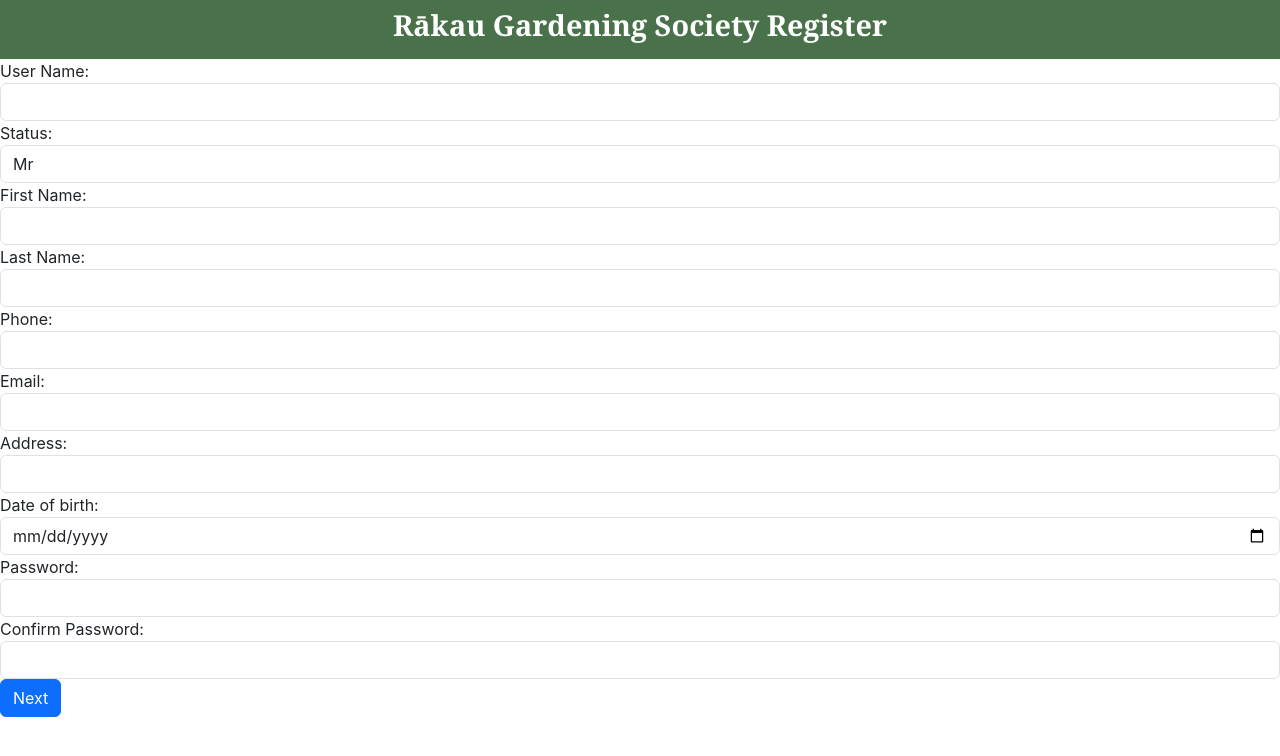
After one commit to AnnieDJ/GardenClass, a Flask app: page /register in a window 1280 px wide. The commit adds this page. Shown: the top 756 px of the page. Run offline with Flask 3, Linux system fonts and the light colour scheme.

Commit message:
Member Register Functions
Member Register Functions

```diff
--- a/app/garden_club.sql
+++ b/app/garden_club.sql
@@ -17,6 +17,16 @@ CREATE TABLE IF NOT EXISTS member (
     subscription_date DATE,
     type VARCHAR(100),
     expiry_date DATE
+);
+
+-- Create bank table for member
+CREATE TABLE IF NOT EXISTS bank_info (
+    bank_info_id INT PRIMARY KEY AUTO_INCREMENT,
+    bank_name VARCHAR(100),
+    bank_card VARCHAR(100),
+    security_code VARCHAR(50),
+    member_id INT,
+    FOREIGN KEY (member_id) REFERENCES member(member_id) ON DELETE CASCADE
 );
 
 -- Create instructor table
--- a/app/home_views.py
+++ b/app/home_views.py
@@ -2,7 +2,7 @@ from app import app
 from flask import Flask, render_template
 from flask import session,request, redirect,url_for
 from app import utils
-from datetime import date
+import re
 
 @app.route('/')
 @app.route('/home')
@@ -33,7 +33,7 @@ def login():
                 msg = 'Invalid User'
                 return render_template('login.html', msg=msg)
 
-            user_id = cursor.fetchone()[0]
+            user_id = cursor.fetchone().user_id
             account = user[:4] + (user_id,)
             password = account[2]
 
@@ -56,6 +56,98 @@ def login():
 
     return render_template('login.html', msg=msg)
 
+@app.route('/register', methods=['GET', 'POST'])
+def register():
+    msg = ''
+    session.clear()
+    if request.method == 'POST':
+        # Form submitted, process the data
+        username  = request.form['user_name']
+
+        # Validation checks
+        if not all(request.form.values()):
+            msg = 'Please fill out all the fields!'
+        elif not re.match(r'[^@]+@[^@]+\.[^@]+', request.form['email']):
+            msg = 'Invalid email address!'
+        # Additional validation checks...
+
+        if not msg:
+            # Data is valid, proceed with registration
+            cursor = utils.getCursor()
+            cursor.execute('SELECT * FROM member WHERE user_name = %s', (username,))
+            account = cursor.fetchone()
+            if account:
+                msg = 'Account already exists!'
+            else:
+                print("Setting session value--------------------------")
+                session['user_name'] = request.form['user_name']
+                session['title'] = request.form['title']
+                session['firstname'] = request.form['first_name']
+                session['lastname'] = request.form['last_name']
+                session['phone'] = request.form['phone']
+                session['email'] = request.form['email']
+                session['address'] = request.form['address']
+                session['date_of_birth'] = request.form['date_of_birth']
+
+                password = request.form['confirm_password']
+                hashed = utils.hashing.hash_value(password, salt='schwifty')
+                session['confirm_password'] = hashed
+
+                return redirect(url_for('bank_info'))
+
+        elif request.method == 'POST':
+             # Form is empty... (no POST data)
+             msg = 'Please fill out the form!'
+    # Show registration form with message (if any)
+    return render_template('/register/register.html', msg=msg)
+
+@app.route('/bank_info', methods=['GET', 'POST'])
+def bank_info():
+    if request.method == 'POST':
+        # Process bank information form
+
+        session['bank_name'] = request.form['bank_name']
+        session['bank_card'] = request.form['bank_card']
+        session['security_code'] = request.form['security_code']
+
+        # Redirect to the final step or any other step
+        return redirect(url_for('payment'))
+
+    return render_template('/register/bank_info.html')
+
+@app.route('/payment', methods=['GET', 'POST'])
+def payment():
+    # Retrieve user information from session
+    if request.method == 'POST':
+       pay_now = request.form['pay_now']
+
+       cursor = utils.getCursor()
+       cursor.execute('INSERT INTO member (user_name, title, first_name, last_name, position, phone_number, email, address, date_of_birth) VALUES (%s, %s, %s, %s, %s, %s, %s, %s, %s)', (session['user_name'], session['title'], session['firstname'],session['lastname'],'Member',session['phone'], session['email'], session['address'], session['date_of_birth']))
+       user_id =cursor.lastrowid
+       cursor.execute('INSERT INTO user (user_name, password, role, related_member_id) VALUES (%s, %s, %s, %s)',(session['user_name'], session['confirm_password'],'Member',user_id))
+       cursor.execute('INSERT INTO bank_info (bank_name,bank_card,security_code,member_id) VALUES (%s, %s, %s, %s)',(session['bank_name'],session['bank_card'],session['security_code'],user_id))
+
+       if pay_now == 'Yes':
+             pay_type = request.form['pay_type']
+             if pay_type == 'Annual':
+                #Annual pay
+                pay_amount = 1000
+                expiry_date = utils.one_year_later()
+             else:
+                 #Monthly Pay
+                pay_amount = 100
+                expiry_date = utils.one_month_later()
+
+             payment_date = utils.current_date_time()
+
+             cursor.execute('INSERT INTO payments (user_id,amount,payment_type,payment_date,status) VALUES (%s,%s,%s,%s,%s)',(user_id,pay_amount,'Subscription',payment_date,'Completed'))
+             cursor.execute('INSERT INTO subscriptions (user_id,type,start_date,end_date,status) VALUES (%s,%s,%s,%s,%s)',(user_id,pay_type,payment_date,expiry_date,'Active'))
+             # Clear session data after registration
+             session.clear()
+             return redirect(url_for('home'))
+
+    return render_template('/register/payment.html')
+
 @app.route('/logout')
 def logout():
     # Remove session data, this will log the user out
--- a/app/templates/index.html
+++ b/app/templates/index.html
@@ -134,7 +134,7 @@
                             </p>
                         </div>
 
-                        <a href="#" class="button--link button--flex">
+                        <a href="{{url_for('register')}}" class="button--link button--flex" id="registerBtn">
                             Sign Up Now <i class="ri-arrow-right-down-line button__icon"></i>
                         </a>
                     </div>
@@ -517,5 +517,6 @@
 
         <!--=============== MAIN JS ===============-->
         <script src="static/js/main.js"></script>
+
     </body>
 </html>
--- /dev/null
+++ b/app/templates/register/register.html
@@ -0,0 +1,76 @@
+<!DOCTYPE html>
+<html>
+<head>
+    <meta charset="utf-8">
+    <title>{% block title %}{% endblock %}</title>
+    <link rel="stylesheet" href="{{ url_for('static', filename='basestyle.css') }}">
+    <link rel="stylesheet" href="https://use.fontawesome.com/releases/v5.7.1/css/all.css">
+    <!-- Bootstrap CSS link -->
+    <link href="https://cdn.jsdelivr.net/npm/bootstrap@5.3.2/dist/css/bootstrap.min.css" rel="stylesheet" integrity="sha384-T3c6CoIi6uLrA9TneNEoa7RxnatzjcDSCmG1MXxSR1GAsXEV/Dwwykc2MPK8M2HN" crossorigin="anonymous">
+</head>
+
+<body>
+    <header class="navbar">
+        <div class="navbar-container">
+            <h1 class="logo">Rākau Gardening Society Register</h1>
+        </div>
+    </header>
+<div class="modal-body">
+    <!-- Registration form -->
+    <form action="{{ url_for('register') }}" method="post" autocomplete="off">
+        <!-- Form fields -->
+        <div class="form-group">
+            <label for="user_name">User Name:</label>
+            <input type="text" class="form-control" id="user_name" name="user_name" required>
+        </div>
+        <label for="title">Status:</label>
+            <select class="form-control" id="title" name="title" required>
+                <option value="Mr" selected>Mr</option>
+                <option value="Mrs">Mrs</option>
+                <option value="Miss">Miss</option>
+            </select>
+        <div class="form-group">
+            <label for="first_name">First Name:</label>
+            <input type="text" class="form-control" id="first_name" name="first_name" required>
+        </div>
+        <div class="form-group">
+            <label for="last_name">Last Name:</label>
+            <input type="text" class="form-control" id="last_name" name="last_name" required>
+        </div>
+        <div class="form-group">
+            <label for="phone">Phone:</label>
+            <input type="text" class="form-control" id="phone" name="phone" required>
+        </div>
+        <div class="form-group">
+            <label for="email">Email:</label>
+            <input type="text" class="form-control" id="email" name="email" required>
+        </div>
+        <div class="form-group">
+            <label for="address">Address:</label>
+            <input type="text" class="form-control" id="address" name="address" required>
+        </div>
+        <div class="form-group">
+            <label for="date_of_birth">Date of birth:</label>
+            <input type="date" class="form-control" id="date_of_birth" name="date_of_birth" required>
+        </div>
+        <div class="form-group">
+            <label for="password">Password:</label>
+            <input type="password" class="form-control" name="password" id="password"
+                   pattern="(?=.*\d)(?=.*[a-z])(?=.*[A-Z]).{8,}"
+                   title="Password must be at least 8 characters long and have a mix of character types(at lease 1 digital,1 lower case and 1 upper case)"
+             >
+        </div>
+        <div class="form-group">
+            <label for="confirm_password">Confirm Password:</label>
+            <input type="password" class="form-control" name="confirm_password" id="confirm_password"
+                   pattern="(?=.*\d)(?=.*[a-z])(?=.*[A-Z]).{8,}"
+                   title="Password must be at least 8 characters long and have a mix of character types(at lease 1 digital,1 lower case and 1 upper case)"
+             >
+             <div id="passwordMessage"></div>
+        </div>
+        <!-- Add more form fields as needed -->
+        <button type="submit" class="btn btn-primary">Next</button>
+    </form>
+</div>
+<script src="{{ url_for('static', filename='js/email_validation.js') }}"></script>
+</body>
--- a/app/utils.py
+++ b/app/utils.py
@@ -3,6 +3,7 @@ from app import connect
 import mysql.connector
 from flask_hashing import Hashing
 from app import app
+from datetime import datetime, timedelta
 
 hashing = Hashing()
 ALLOWED_EXTENSIONS = {'png', 'jpg', 'jpeg', 'gif'}
@@ -22,3 +23,23 @@ def getCursor():
 
 def allowed_file(filename):
     return '.' in filename and filename.rsplit('.', 1)[1].lower() in ALLOWED_EXTENSIONS
+
+def current_date_time():
+    return datetime.now()
+def one_month_later():
+
+    current_datetime = datetime.now()
+
+    days_in_current_month = (current_datetime.replace(day=1) + timedelta(days=32)).day
+
+    one_month_later = current_datetime.replace(day=min(current_datetime.day, days_in_current_month)) + timedelta(days=32)
+
+    return one_month_later
+
+def one_year_later():
+
+    current_date = datetime.now()
+
+    one_year_later = current_date + timedelta(days=365)
+
+    return one_year_later
```
Also changed, not shown: app/templates/register/bank_info.html (added, +41 -0 lines), app/templates/register/payment.html (added, +56 -0 lines).
